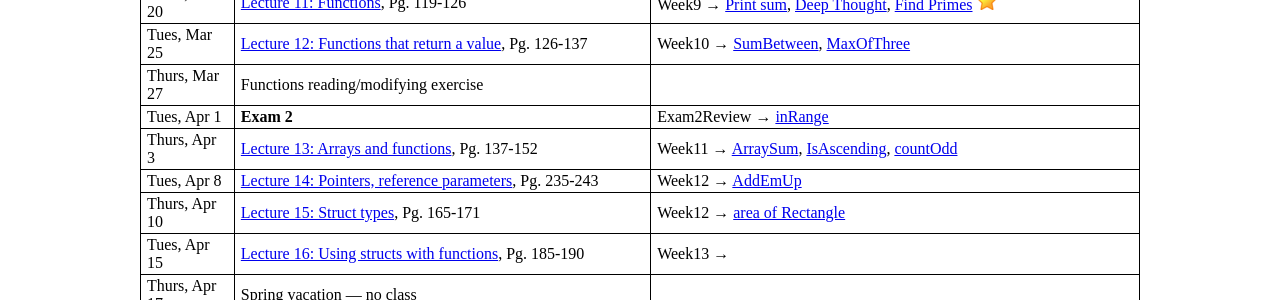
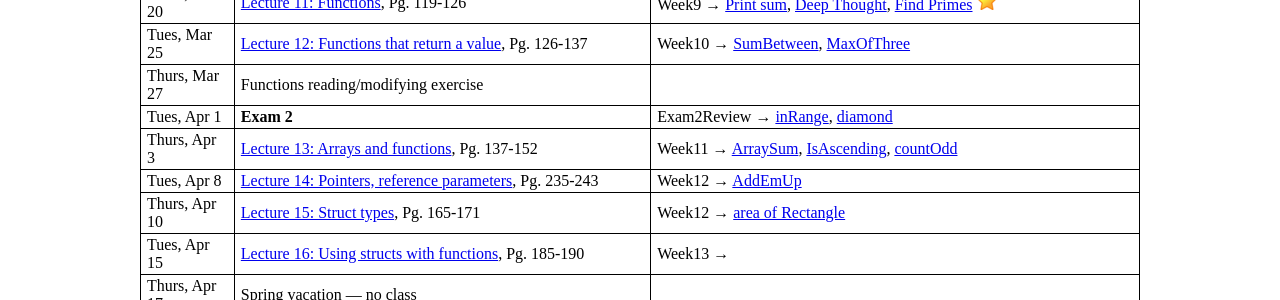
Before and after one commit to ycpcs/cs101-spring2014, a Jekyll site: the page built from schedule.md, in a window 1280 px wide. Shown: the part 924-1224 px from the top of the page. Built offline with Jekyll 4.4.1, drawn with Linux system fonts in a browser that asks for light colours; Markdown is read by kramdown in place of the engine named in the settings.

Commit message:
one more cc exam review problem

```diff
--- a/schedule.md
+++ b/schedule.md
@@ -31,7 +31,7 @@
 > Thurs, Mar 20 | [Lecture 11: Functions](lectures/lecture11.html), Pg. 119-126 | Week9 &rarr; [Print sum](https://cs.ycp.edu/cloudcoder/#exercise?c=5,p=110), [Deep Thought](https://cs.ycp.edu/cloudcoder/#exercise?c=5,p=111), [Find Primes](https://cs.ycp.edu/cloudcoder/#exercise?c=5,p=112) <img src="{{site.url}}/images/goldstar-tiny.png" />
 > Tues, Mar 25 | [Lecture 12: Functions that return a value](lectures/lecture12.html), Pg. 126-137 | Week10 &rarr; [SumBetween](https://cs.ycp.edu/cloudcoder/#exercise?c=5,p=116), [MaxOfThree](https://cs.ycp.edu/cloudcoder/#exercise?c=5,p=117)
 > Thurs, Mar 27 | Functions reading/modifying exercise
-> Tues, Apr 1 | **Exam 2** | Exam2Review &rarr; [inRange](https://cs.ycp.edu/cloudcoder/#exercise?c=5,p=135)
+> Tues, Apr 1 | **Exam 2** | Exam2Review &rarr; [inRange](https://cs.ycp.edu/cloudcoder/#exercise?c=5,p=135), [diamond](https://cs.ycp.edu/cloudcoder/#exercise?c=5,p=136)
 > Thurs, Apr 3 | [Lecture 13: Arrays and functions](lectures/lecture13.html), Pg. 137-152 | Week11 &rarr; [ArraySum](https://cs.ycp.edu/cloudcoder/#exercise?c=5,p=113), [IsAscending](https://cs.ycp.edu/cloudcoder/#exercise?c=5,p=115), [countOdd](https://cs.ycp.edu/cloudcoder/#exercise?c=5,p=114)
 > Tues, Apr 8 | [Lecture 14: Pointers, reference parameters](lectures/lecture14.html), Pg. 235-243 | Week12 &rarr; [AddEmUp](https://cs.ycp.edu/cloudcoder/#exercise?c=5,p=118)
 > Thurs, Apr 10 | [Lecture 15: Struct types](lectures/lecture15.html), Pg. 165-171 | Week12 &rarr; [area of Rectangle](https://cs.ycp.edu/cloudcoder/#exercise?c=5,p=119)
```
